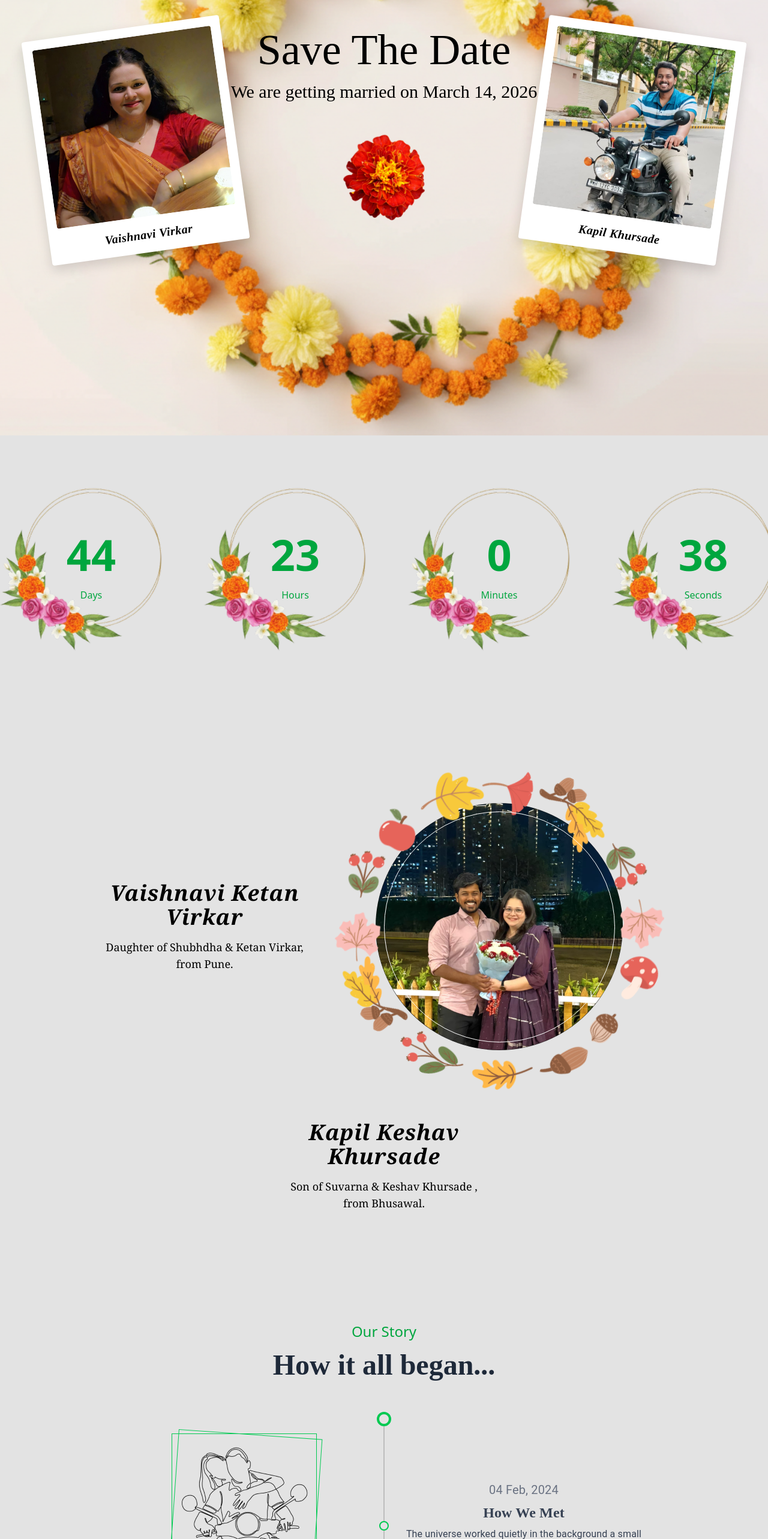
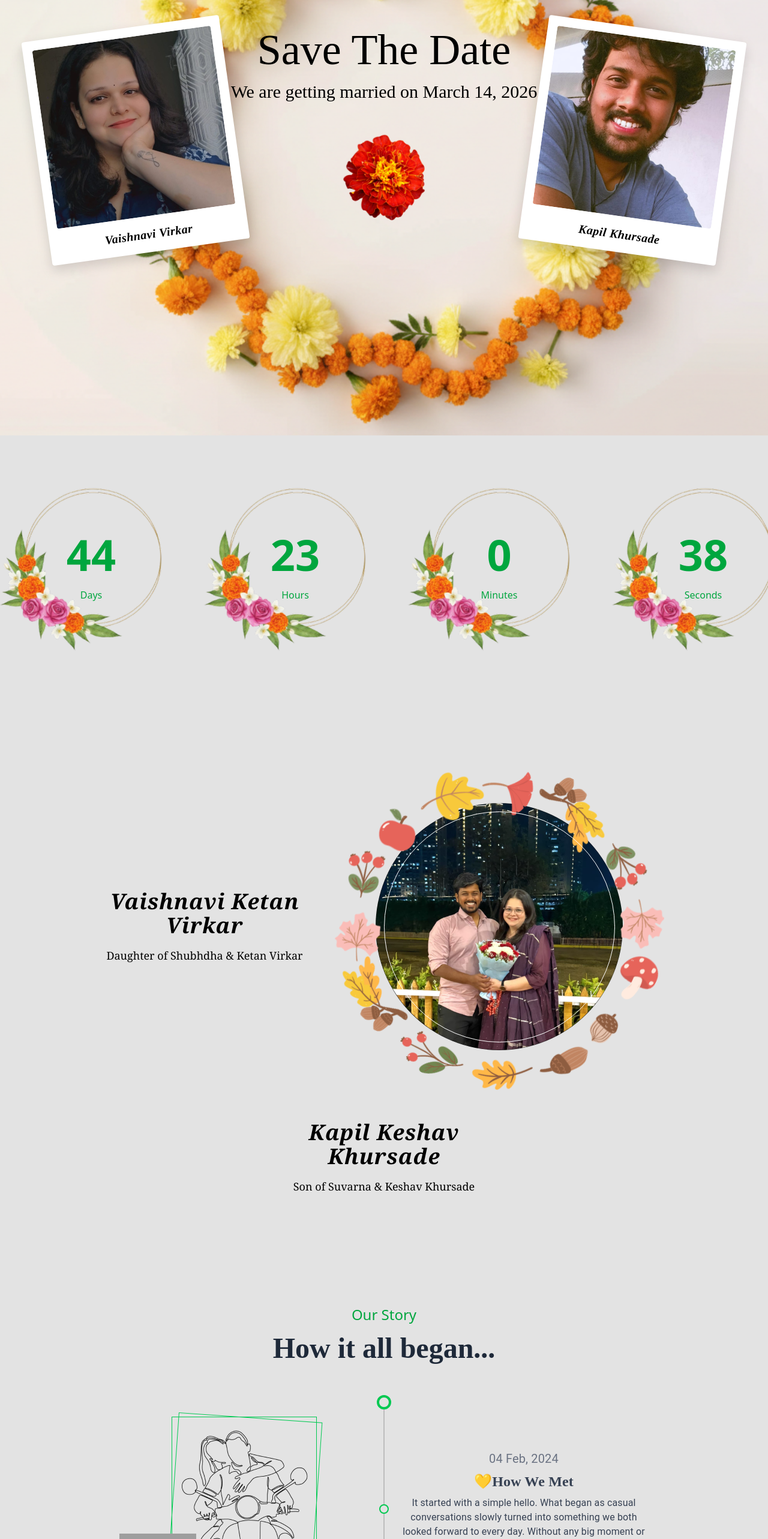
Before and after one commit to kapilwedsvaishnavi/kapilwedsvaishnavi.github.io, a React (Vite) app: page / in a window 1280 px wide. Shown: the part 234-2800 px from the top of the page at 60% size. Built offline with nearby package versions, Linux system fonts and the light colour scheme; grey boxes are pictures that could not be loaded; some icons are missing; a web font is replaced by a local one.

Commit message:
updated story and hero image

```diff
--- a/src/componants/Couple.tsx
+++ b/src/componants/Couple.tsx
@@ -7,9 +7,9 @@ const Couple = () => {
     return (
         <section className="couple_section" id="couple">
             <div className="w-full flex flex-col-1 lg:flex-row flex-wrap justify-center items-center">
-                <CoupleDetailsCard name={"Vaishnavi Ketan Virkar"} details={"Daughter of Shubhdha & Ketan Virkar, from Pune."} />
+                <CoupleDetailsCard name={"Vaishnavi Ketan Virkar"} details={"Daughter of Shubhdha & Ketan Virkar"} />
                 <CircularRotatingFrame frameSrc={Circular_Frame} imageSrc={Couple_Circle_Img}/>
-                <CoupleDetailsCard name={"Kapil Keshav Khursade"} details={"Son of Suvarna & Keshav Khursade , from Bhusawal."} />
+                <CoupleDetailsCard name={"Kapil Keshav Khursade"} details={"Son of Suvarna & Keshav Khursade"} />
             </div>
         </section>
     )
--- a/src/componants/Header.tsx
+++ b/src/componants/Header.tsx
@@ -2,8 +2,10 @@ import Navbar from '../ui/Navbar';
 import marigold from '../assets/marigold-transparent.png';
 import PulsingImage from '../ui/PulsingImage';
 import PolaroidCard from '../ui/PolaroidCard';
-import Vaishnavi_Hero from '../assets/vaishnavi-hero-image.jpeg';
-import Kapil_Hero from '../assets/kapil-hero-image.jpeg';
+//import Vaishnavi_Hero from '../assets/vaishnavi-hero-image.jpeg';
+import Vaishnavi_Hero_v2 from '../assets/vaishnavi-hero-image-v2.jpeg'
+//import Kapil_Hero from '../assets/kapil-hero-image.jpeg';
+import Kapil_Hero_V2 from '../assets/kapil-hero-image-v2.jpeg'
 import PolaroidParent from '../ui/PoloroidParent';
 import * as motion from "motion/react-client"
 
@@ -17,7 +19,7 @@ export default function Header() {
       <div className="w-full h-auto lg:h-screen flex flex-col place-items-center justify-center relative">
 
         <div className='lg:hidden my-15'>
-          <PolaroidCard name={'Vaishnavi Virkar'} imageUrl={Vaishnavi_Hero}/>
+          <PolaroidCard name={'Vaishnavi Virkar'} imageUrl={Vaishnavi_Hero_v2}/>
         </div>
 
         <motion.div
@@ -41,13 +43,13 @@ export default function Header() {
         <PulsingImage src={marigold} alt="Marigold Flower" size={250} />
 
         <div className='lg:hidden mb-10'>
-          <PolaroidCard name={'Kapil Khursade'} imageUrl={Kapil_Hero}/>
+          <PolaroidCard name={'Kapil Khursade'} imageUrl={Kapil_Hero_V2}/>
         </div>
 
         {/* NEW: Parallax Polaroid Layer */}
         <PolaroidParent>
-          <PolaroidCard name={'Vaishnavi Virkar'} imageUrl={Vaishnavi_Hero} rotation='-rotate-8'/>
-          <PolaroidCard name={'Kapil Khursade'} imageUrl={Kapil_Hero} rotation='rotate-8'/>
+          <PolaroidCard name={'Vaishnavi Virkar'} imageUrl={Vaishnavi_Hero_v2} rotation='-rotate-8'/>
+          <PolaroidCard name={'Kapil Khursade'} imageUrl={Kapil_Hero_V2} rotation='rotate-8'/>
         </PolaroidParent>
 
       </div>
--- a/src/ui/StoryTimeline.tsx
+++ b/src/ui/StoryTimeline.tsx
@@ -32,24 +32,31 @@ const timelineItems: TimelineItemProps[] = [
         floater: Timeline_flower_1,
         floaterSide: 'right-50',
         date: "04 Feb, 2024",
-        header: "How We Met",
-        detail: "The universe worked quietly in the background a small shift in the stars, two lives came closer until they finally met."
+        header: "💛How We Met",
+        detail: `It started with a simple hello.
+                What began as casual conversations slowly turned into something we both looked forward to every day.
+                Without any big moment or drama, we simply found comfort in each other — and that’s how it all began.`
     },
     {
         image: Timeline_img_2,
         floater: Timeline_flower_2,
         floaterSide: 'left-50',
         date: "11 Oct, 2024",
-        header: "The Decision",
-        detail: "Together, we reached the same decision of the heart to choose each other, and to choose forever."
+        header: "💍The Decision",
+        detail: `There wasn’t confusion.
+                There wasn’t doubt.
+                Just two hearts that knew this felt right.
+                So we chose each other — not just for a moment, but for life`
     },
     {
         image: Timeline_img_3,
         floater: Timeline_flower_3,
         floaterSide: 'right-50',
         date: "20 Nov, 2025",
-        header: "It now officially",
-        detail: "The date found its place on the calendar, and the preparations began to hum with quiet excitement."
+        header: "✨ It’s Now Official",
+        detail: `With our families’ blessings and hearts full of excitement,
+                we finally set the date.
+                What started as “us” is now becoming “forever.”`
     }
 ];
 
```
Also changed, not shown: src/assets/kapil-hero-image-v2.jpeg (added), src/assets/vaishnavi-hero-image-v2.jpeg (added).
